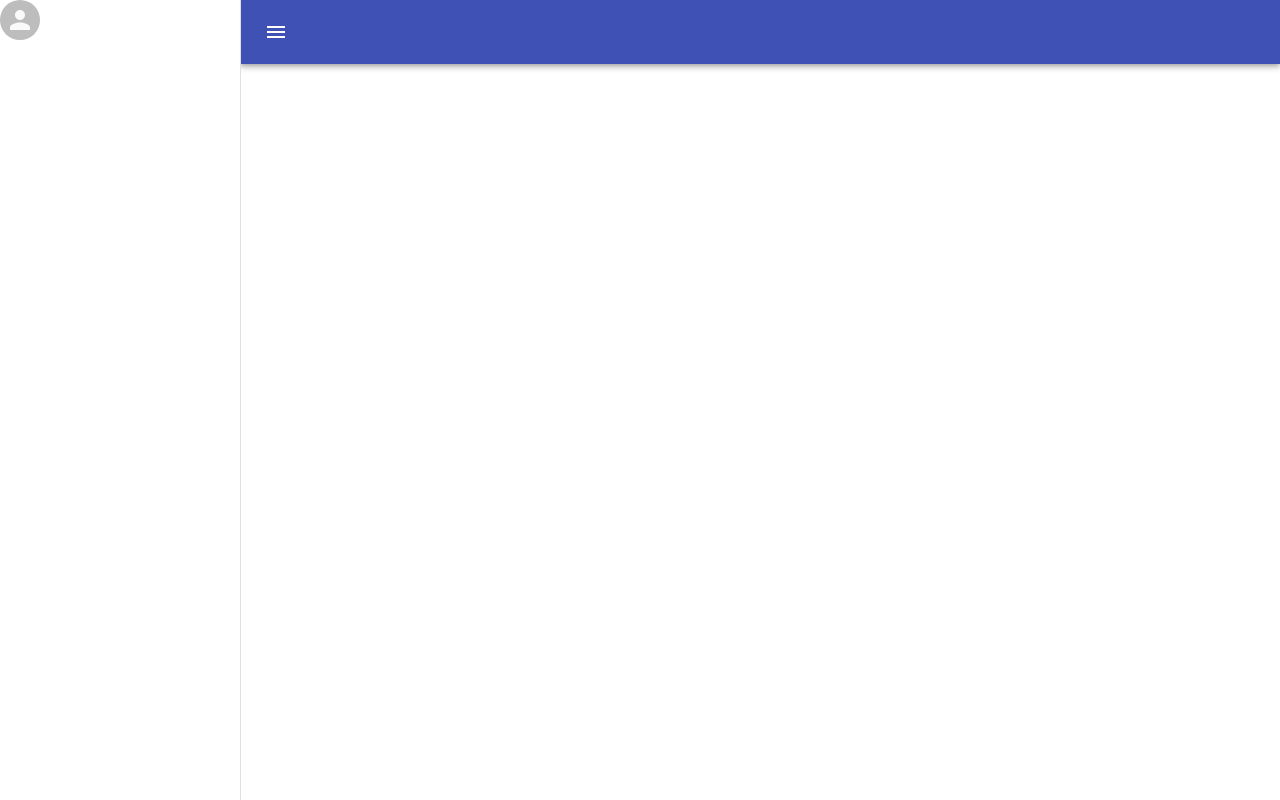
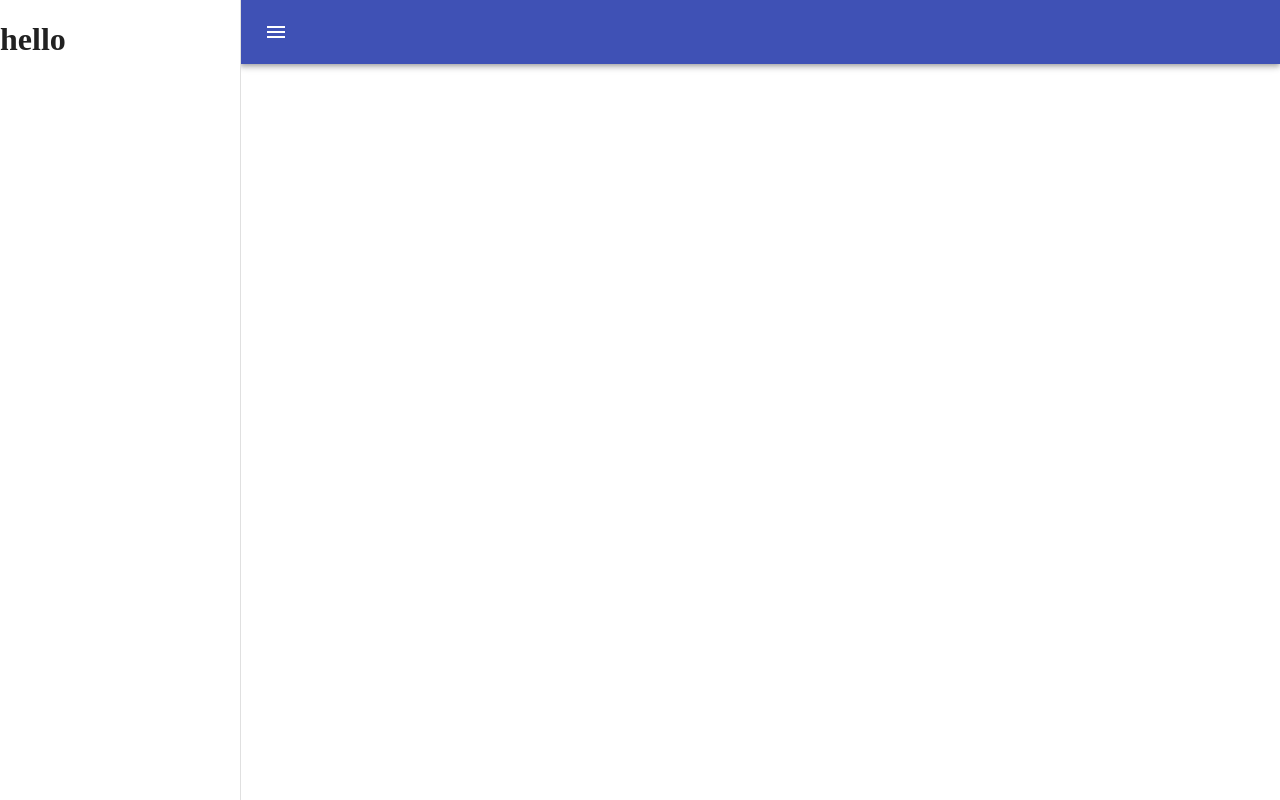
Before and after one commit to Gur01/simple-todoapp, a React app: page / in a window 1280 px wide. Built offline with nearby package versions, Linux system fonts and the light colour scheme.

Commit message:
test public folder

```diff
--- a/package.json
+++ b/package.json
@@ -22,6 +22,7 @@
     "eslint-config-prettier": "^6.10.1",
     "eslint-plugin-prettier": "^3.1.2",
     "eslint-plugin-react": "^7.19.0",
+    "file-loader": "^6.0.0",
     "html-webpack-plugin": "^4.2.0",
     "prettier": "^2.0.4",
     "ts-loader": "^6.2.2",
--- a/src/MenuSidebar.tsx
+++ b/src/MenuSidebar.tsx
@@ -1,7 +1,7 @@
 import Drawer from "@material-ui/core/Drawer";
 import React from "react";
 import styled from "styled-components";
-import Avatar from "@material-ui/core/Avatar";
+// import Avatar from "@material-ui/core/Avatar";
 
 interface MenuSidebarProps {
     openedMenu: boolean
@@ -14,7 +14,8 @@ const MenuSidebar = ({openedMenu}: MenuSidebarProps) => {
         open={openedMenu}
         PaperProps={{style: {width: "240px"}}}
     >
-        <Avatar alt='Ava' src='' />
+        <h1>hello</h1>
+        {/* <Avatar alt='' src='{`${process.env.PUBLIC_URL/ava.jpg}}' /> */}
     </CustomDrawer>;
 };
 
--- a/webpack.config.js
+++ b/webpack.config.js
@@ -1,34 +1,41 @@
-const path = require('path');
-const HtmlWebpackPlugin = require('html-webpack-plugin');
+const path = require("path");
+const HtmlWebpackPlugin = require("html-webpack-plugin");
 
 module.exports = {
-    mode: 'development',
+    mode: "development",
     entry: {
-        app: path.join(__dirname, 'src', 'index.tsx')
+        app: path.join(__dirname, "src", "index.tsx")
     },
-    devtool: 'inline-source-map',
+    devtool: "inline-source-map",
     devServer: {
-      contentBase: path.join(__dirname, 'dist'),
-      compress: true,
-      port: 9000
+        contentBase: path.join(__dirname, "dist"),
+        compress: true,
+        port: 9000
     },
     output: {
-        filename: '[name].js',
-        path: path.resolve(__dirname, 'dist')
+        filename: "[name].js",
+        path: path.resolve(__dirname ),
+        publicPath:  "/public",
     },
     resolve: {
-        extensions: ['.ts', '.tsx', '.js']
+        extensions: [".ts", ".tsx", ".js"]
     },
     module: {
         rules: [
             {
                 test: /\.tsx?$/,
-                use: 'ts-loader',
-                exclude: '/node_modules/'
-            }
+                use: "ts-loader",
+                exclude: "/node_modules/"
+            },
+            // {
+            //     test: /\.(png|svg|jpg|gif)$/,
+            //     use: [
+            //         "file-loader",
+            //     ],
+            // },
         ],
     },
     plugins: [
-      new HtmlWebpackPlugin({template: path.join(__dirname, 'src', 'public', 'index.html')})
+        new HtmlWebpackPlugin({template: path.join(__dirname, "src", "index.html")})
     ]
-}
+};
```
Also changed, not shown: public/1.jpg (renamed from src/public/ava.jpg), src/index.html (renamed from src/public/index.html), 1 other file (tests, documents, lock files or other folders).
